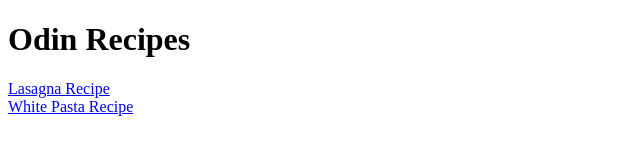
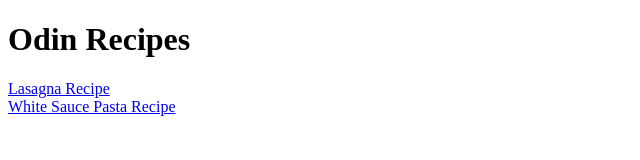
Before and after one commit to Zade907/odin-recipes, a plain HTML site: page index.html in a window 1280 px wide. Shown: the full height of the page, 0-640 px from the left. Drawn offline with Linux system fonts and the light colour scheme.

Commit message:
Fixed a typo At one place added the word 'sauce'

```diff
--- a/index.html
+++ b/index.html
@@ -11,7 +11,7 @@
       <a href="./recipes/lasagna.html">Lasagna Recipe</a>
     </div>
     <div>
-      <a href="./recipes/whitePasta.html">White Pasta Recipe</a>
+      <a href="./recipes/whitePasta.html">White Sauce Pasta Recipe</a>
     </div>
   </body>
 </html>
```
